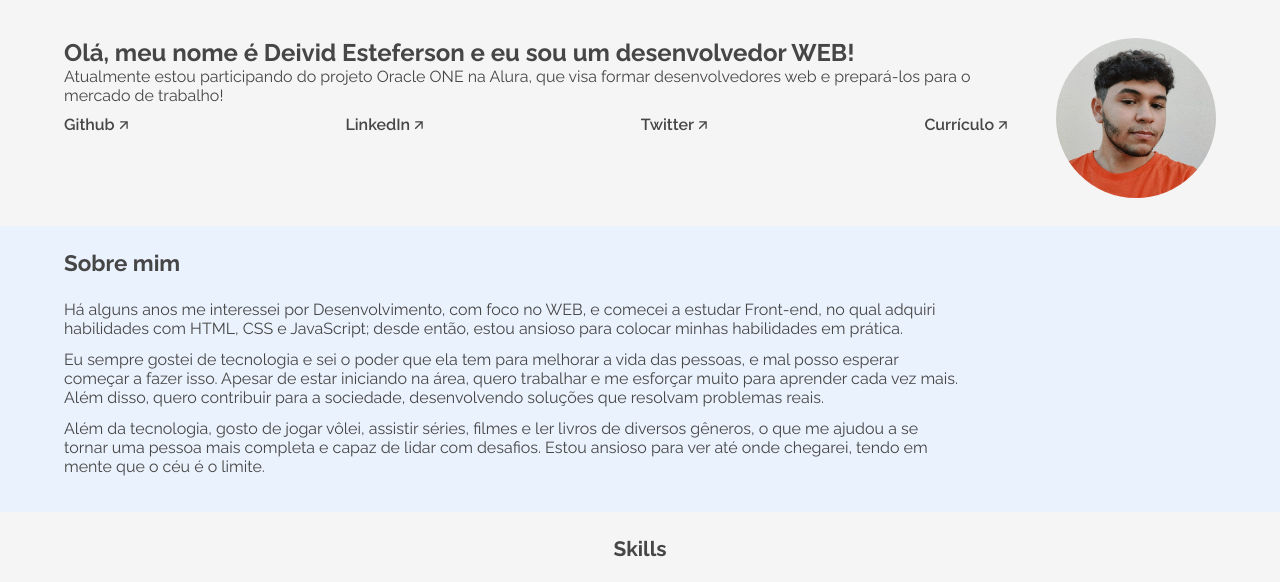
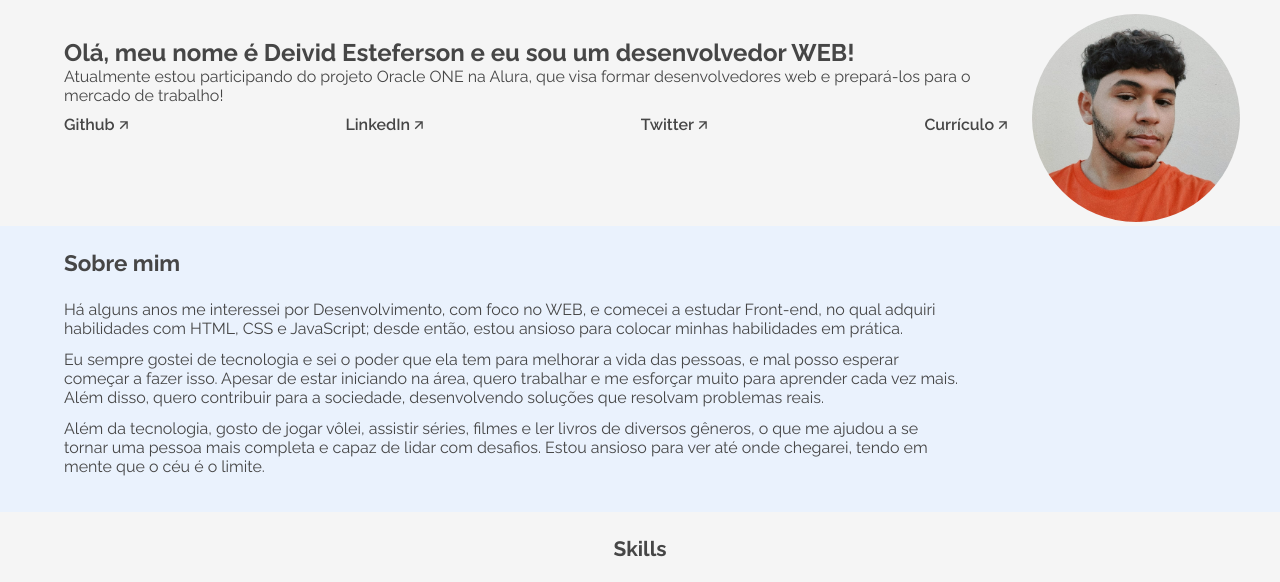
Before and after one commit to deivid-esf/portfolio, a plain HTML site: page index.html in a window 1280 px wide. In both pictures the pointer is over the picture 1136 px from the left and 174 px from the top of the page. Shown: the part 56-638 px from the top of the page. Drawn offline with Linux system fonts and the light colour scheme; files whose address does not match are found by name.

Commit message:
Adicionado animação na foto de perfil

```diff
--- a/assets/css/main/apresentacao/apresentacao-imagem.css
+++ b/assets/css/main/apresentacao/apresentacao-imagem.css
@@ -1,6 +1,7 @@
 .apresentacao__perfil--imagem{
   width: 7rem;
   border-radius: 100%;
+  transition: .3s ease-in;
 }
 @media screen and (width >= 768px) {
   .apresentacao__perfil--imagem{
@@ -9,4 +10,7 @@
   .apresentacao__perfil{
     margin-left: 3rem;
   }
+  .apresentacao__perfil--imagem:hover{
+    scale: 1.3
+  }
 }
```
